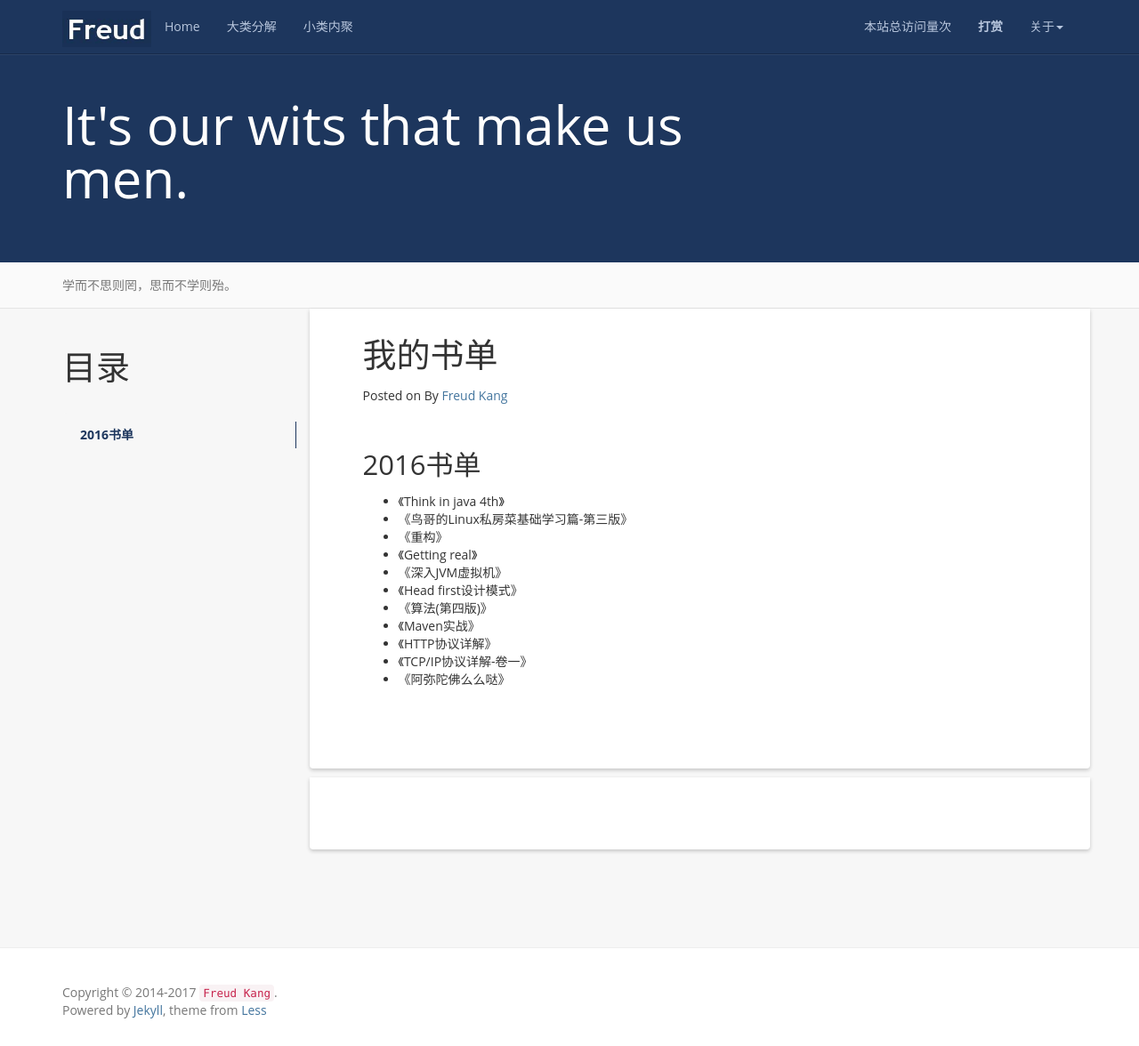
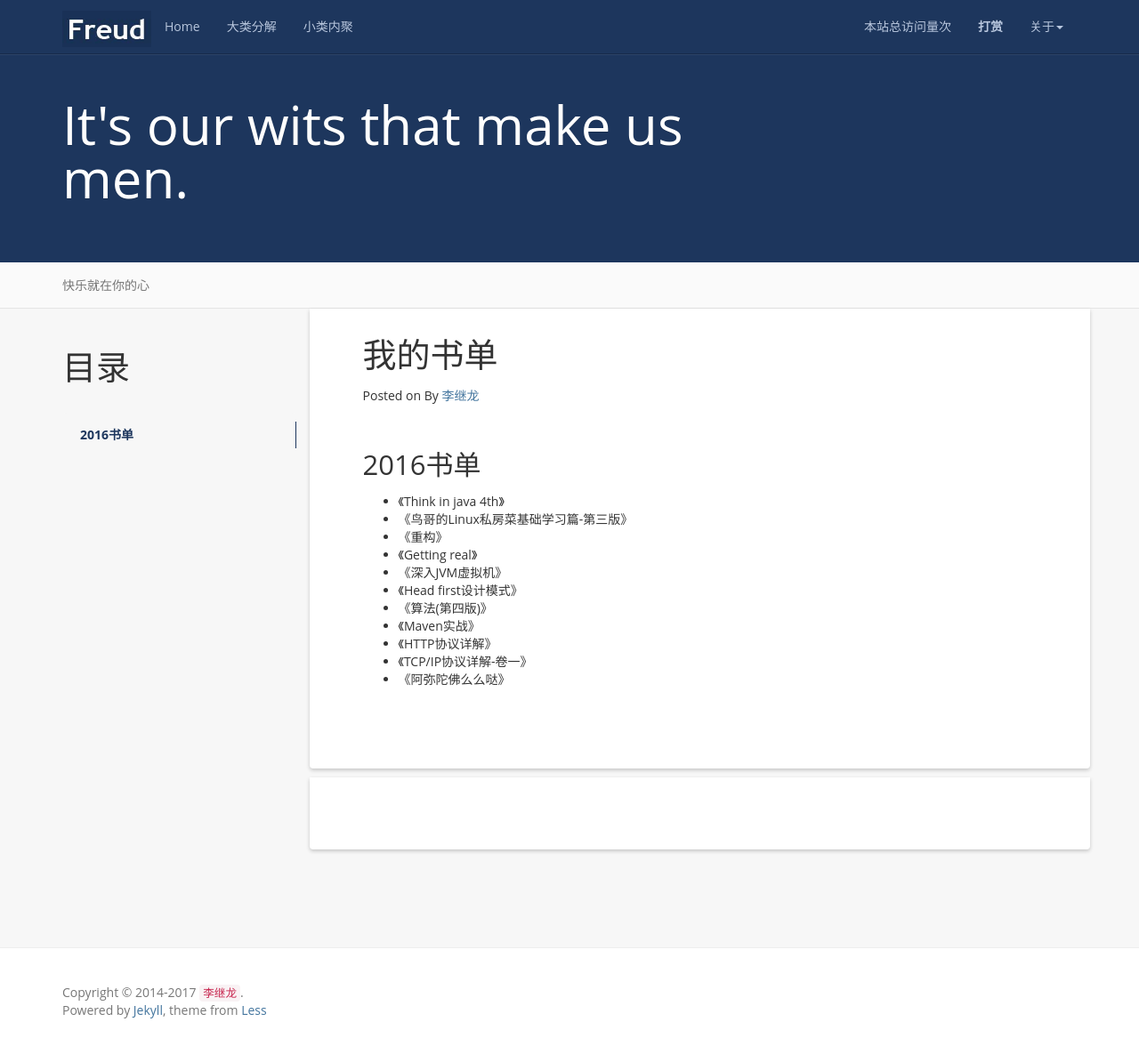
Before and after one commit to kljzndx/My-Blog, a Jekyll site: the page built from books.md, in a window 1280 px wide and 1176 px high. Shown: the whole window at 89% size. Built offline with Jekyll 4.4.1, drawn with Linux system fonts in a browser that asks for light colours; nearby versions of some CDN libraries; comment, search, counter and statistics services are not loaded.

Commit message:
更改信息

```diff
--- a/_config.yml
+++ b/_config.yml
@@ -1,14 +1,14 @@
 # Site settings
-name: Less Or More
-email: luoyan35714@126.com
-author: Freud Kang
-resume_site: http://www.hifreud.com/Resume.io/
-github: https://github.com/luoyan35714/
+name: 快乐 就在你的心 的博客
+email: kljzndx@outlook.com
+author: 李继龙
+#resume_site: http://www.hifreud.com/Resume.io/
+github: https://github.com/kljzndx
 baseurl: "/kljzndx"
 description: Actually, less is more!
-meta_description: 康志华;个人博客;学而不思则罔;思而不学则殆;生命不止;折腾不休
+meta_description: 李继龙;个人博客;快乐就在你的心
 motto: It's our wits that make us men.
-banner: 学而不思则罔，思而不学则殆。
+banner: 快乐就在你的心
 
 #permalink: /:categories/:year/:month/:day/:title/
 permalink: /:year/:month/:day/:title/
```
